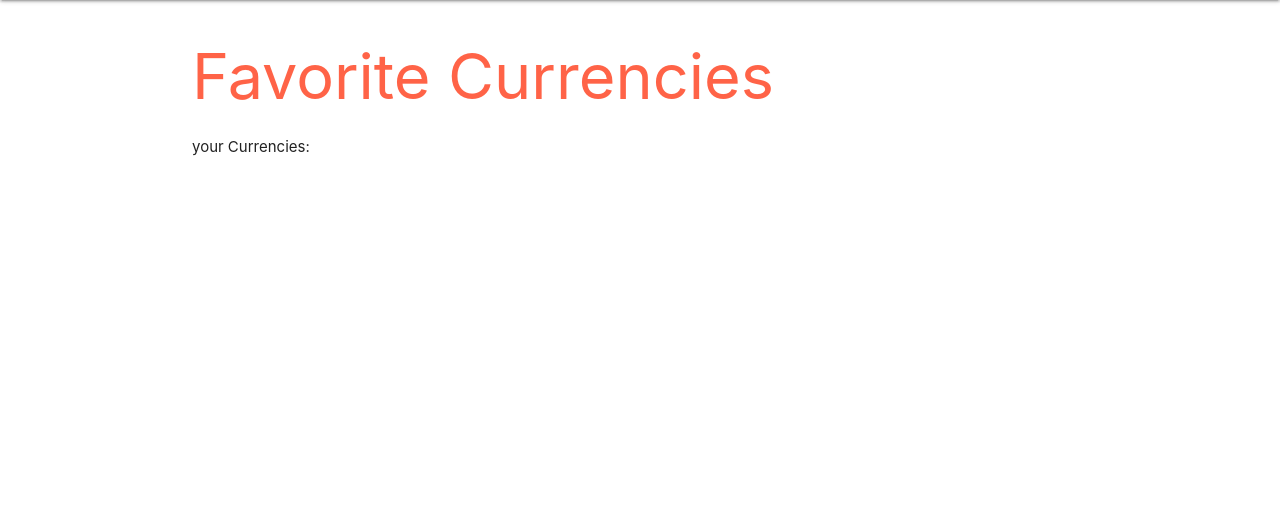
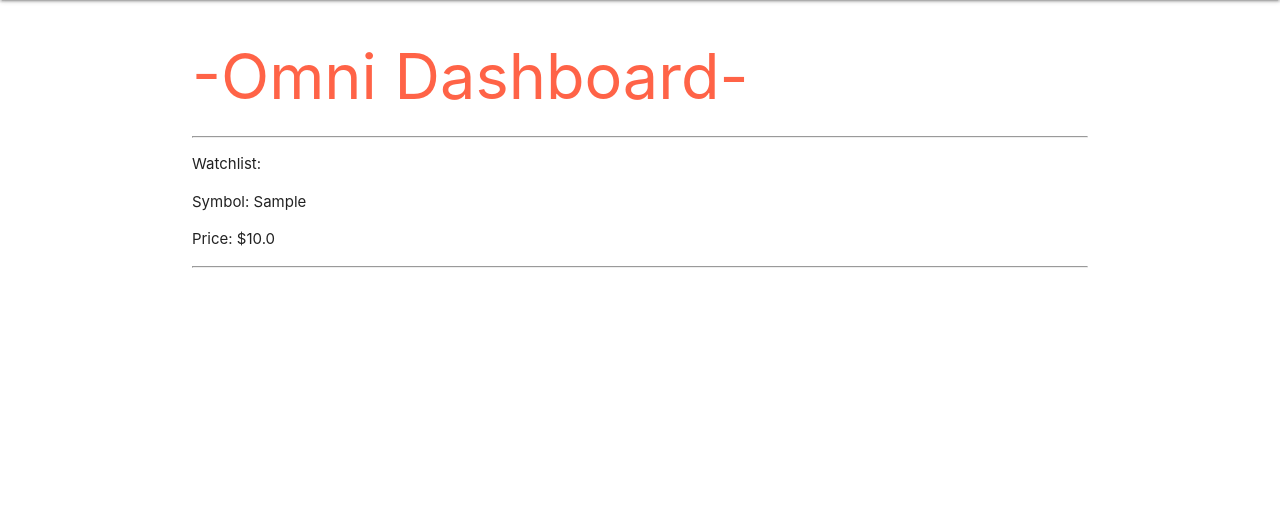
Before and after one commit to Fletch8/OmniSight, a Django app: page /omni-dashboard/ in a window 1280 px wide. Shown: the part 64-572 px from the top of the page. Run offline with Django 3.2, Linux system fonts and the light colour scheme; a user stored in the database is signed in; tables that the repository leaves empty hold one stand-in row (values such as "Sample post").

Commit message:
user's can view favorite currencies on the omni dashboard

```diff
--- a/main_app/templates/omni-dashboard.html
+++ b/main_app/templates/omni-dashboard.html
@@ -1,7 +1,12 @@
 {% extends 'base.html' %}
 
 {% block content %}
-<h1>Favorite Currencies</h1>
-<p>your Currencies:</p>
-
+    <h1>-Omni Dashboard-</h1>
+    <hr />
+    <p>Watchlist:</p>
+    {% for fav in favorites %}
+        <p>Symbol: {{ fav.symbol }}</p>
+        <p>Price: ${{ fav.alert_price}}</p>
+        <hr/>
+    {% endfor %}
 {% endblock %}
--- a/main_app/urls.py
+++ b/main_app/urls.py
@@ -12,7 +12,7 @@ urlpatterns = [
     # path('cats/<int:pk>/delete/', views.CatDelete.as_view(), name='cats_delete'),
     # path('cats/<int:pk>/add_feeding/', views.add_feeding, name='add_feeding'),
     path('accounts/signup', views.sign_up, name='sign_up'),
-    path('omni-dashboard/', views.dashboard, name='omni_dashboard'),
+    path('omni-dashboard/', views.favorites_index, name='omni_dashboard'),
     path('add_currency/', views.add_to_favorites, name='add_to_favorites')
 
 ]
--- a/main_app/views.py
+++ b/main_app/views.py
@@ -71,6 +71,15 @@ def add_to_favorites(request):
     print(new_curr)
   return redirect('index')
 
+# render user's favorite currencies/watchlist
+@login_required()
+def favorites_index(request):
+    # we have access to the user request.user
+    # FavCurrencies contains symbol && alert_price
+    print(FavCurrencies)
+    fav_currencies = FavCurrencies.objects.filter(user= request.user)
+    return render(request, 'omni-dashboard.html', { 'favorites': fav_currencies })
+
 def sign_up(request):
   error_message= ''
   if request.method == 'POST':
```
Also changed, not shown: data.json (+1 -1 lines).
